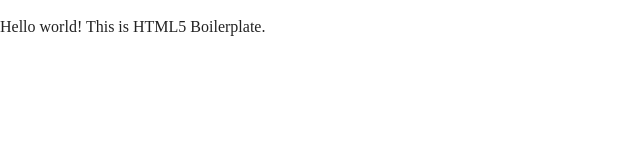
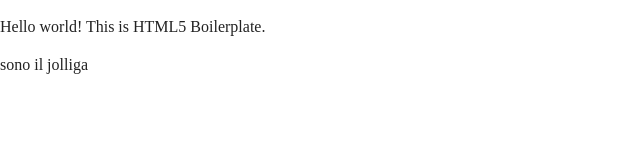
Before and after one commit to mikjolly93/workshop-2018, a plain HTML site: page index.html in a window 1280 px wide. Shown: the whole page, without its empty margins (0-640 px from the left). Drawn offline with nearby package versions, Linux system fonts and the light colour scheme.

Commit message:
aggiunta stringa ciao

```diff
--- a/index.html
+++ b/index.html
@@ -23,6 +23,7 @@
 
   <!-- Add your site or application content here -->
   <p>Hello world! This is HTML5 Boilerplate.</p>
+	<p>sono il jolliga </p>
   <script src="js/vendor/modernizr-3.6.0.min.js"></script>
   <script src="https://code.jquery.com/jquery-3.3.1.min.js" integrity="sha256-FgpCb/KJQlLNfOu91ta32o/NMZxltwRo8QtmkMRdAu8=" crossorigin="anonymous"></script>
   <script>window.jQuery || document.write('<script src="js/vendor/jquery-3.3.1.min.js"><\/script>')</script>
```
